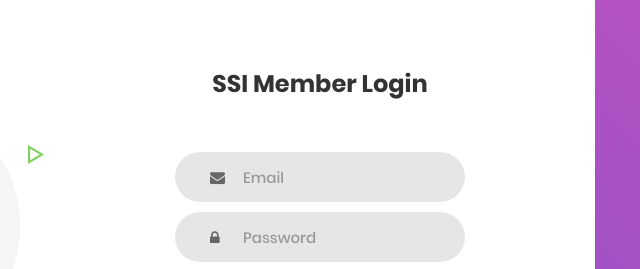
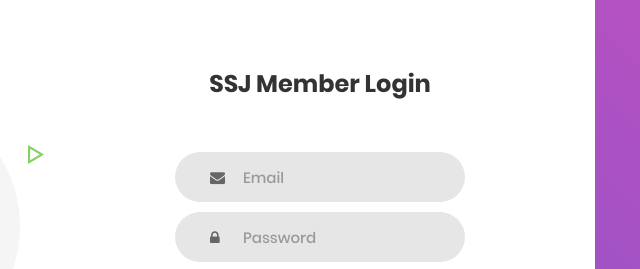
Before and after one commit to RuchiGoyal04/CICD_test, a plain HTML site: page index.html in a window 1280 px wide. Shown: the part 168-437 px from the top of the page, 525-1165 px from the left. Drawn offline with Linux system fonts and the light colour scheme; a web font is replaced by a local one.

Commit message:
Update index.html

```diff
--- a/index.html
+++ b/index.html
@@ -32,7 +32,7 @@
 
 				<form class="login100-form validate-form">
 					<span class="login100-form-title">
-						SSI Member Login
+						SSJ Member Login
 					</span>
 
 					<div class="wrap-input100 validate-input" data-validate = "Valid email is required: ex@abc.xyz">
```
